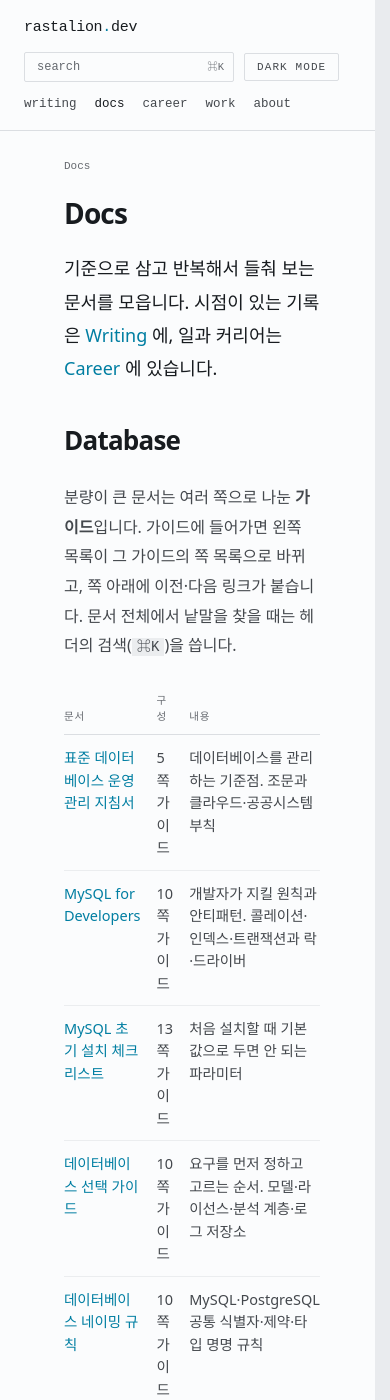
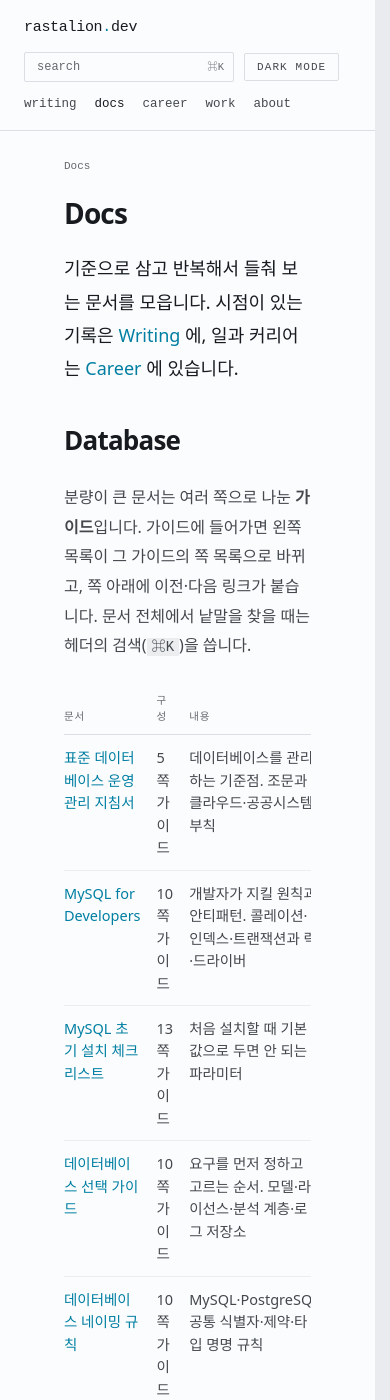
Before and after one commit to TeiNam/teinam.github.io, a Jekyll site: the page built from docs/index.md, in a window 390 px wide and 1400 px high, scrolled down 348 px. Built offline with Jekyll 4.4.1, drawn with Linux system fonts in a browser that asks for light colours; some web fonts are replaced.

Commit message:
fix: 모바일에서 본문이 화면 밖으로 밀리는 문제 수정
820px 이하에서 본문 그리드 칼럼이 1fr(= minmax(auto, 1fr))이라, 최소 폭 660px 인
다이어그램이나 넓은 표가 있는 글은 칼럼째 늘어나 본문·목차·제목이 화면 밖으로 밀렸다.
데스크톱과 같은 minmax(0, 1fr)로 바꿔 넓은 요소가 자기 스크롤 안에서만 넘치게 한다.

URL 이나 '·' 로 이은 영문 나열처럼 끊을 자리가 없는 낱말도 본문 밖으로 나갔다.
.prose·.docs-body·.page-body 에 overflow-wrap: break-word 를 준다. anywhere 와 달리
표의 최소 폭 계산은 바꾸지 않아 표는 지금처럼 가로 스크롤한다.

390px 폭에서 실제 페이지 127개(포스트·홈·docs)를 재어 화면을 넘치는 페이지 0.

```diff
--- a/assets/css/main.css
+++ b/assets/css/main.css
@@ -275,6 +275,10 @@
 /* 인라인 코드용이다. 블록 안의 code 까지 걸리면 블록 배경 위에 회색 배경과 패딩이
    한 겹 더 깔려 글자마다 음영이 생긴다. 아래에서 되돌린다. */
 .prose code { font-family: var(--mono); font-size: 0.88em; background: var(--line2); padding: 1px 5px; }
+/* URL 이나 '·' 로 이은 영문 나열(DynamoDB·MemoryDB·…)은 끊을 자리가 없어 좁은 화면에서
+   본문 밖으로 나간다. anywhere 가 아니라 break-word 인 이유: 표의 최소 폭 계산은 그대로 둬서
+   표는 글자를 쪼개지 않고 .table-scroll 안에서 가로로 스크롤하게 한다. */
+.prose, .docs-body, .page-body { overflow-wrap: break-word; }
 .prose pre code { background: none; padding: 0; font-size: inherit; color: inherit; }
 .prose blockquote {
   margin: 0; border-left: 3px solid var(--accent); background: var(--note-bg);
@@ -516,7 +520,9 @@
   /* 3칸 밴드가 세로로 쌓이면 칼럼 구분선(오른쪽 선)이 의미를 잃는다. 아래 선으로 바꾼다. */
   .pillar { border-right: 0; border-bottom: 1px solid var(--line); padding: 26px 24px; }
   .pillar:last-child { border-bottom: 0; }
-  .article-grid, .docs-shell { grid-template-columns: 1fr; padding: 32px 24px 56px; }
+  /* 1fr 은 minmax(auto, 1fr) 라 최소 폭 660px 인 다이어그램·표가 칼럼째 화면 밖으로 민다.
+     데스크톱처럼 0 을 최소로 둬야 넓은 요소가 자기 스크롤 안에서만 넘친다. */
+  .article-grid, .docs-shell { grid-template-columns: minmax(0, 1fr); padding: 32px 24px 56px; }
   .page-body { padding: 32px 24px 56px; }
   .toc-rail, .docs-nav { position: static; border: 0; padding: 0 0 16px; }
   .card-grid { grid-template-columns: 1fr; }
```
